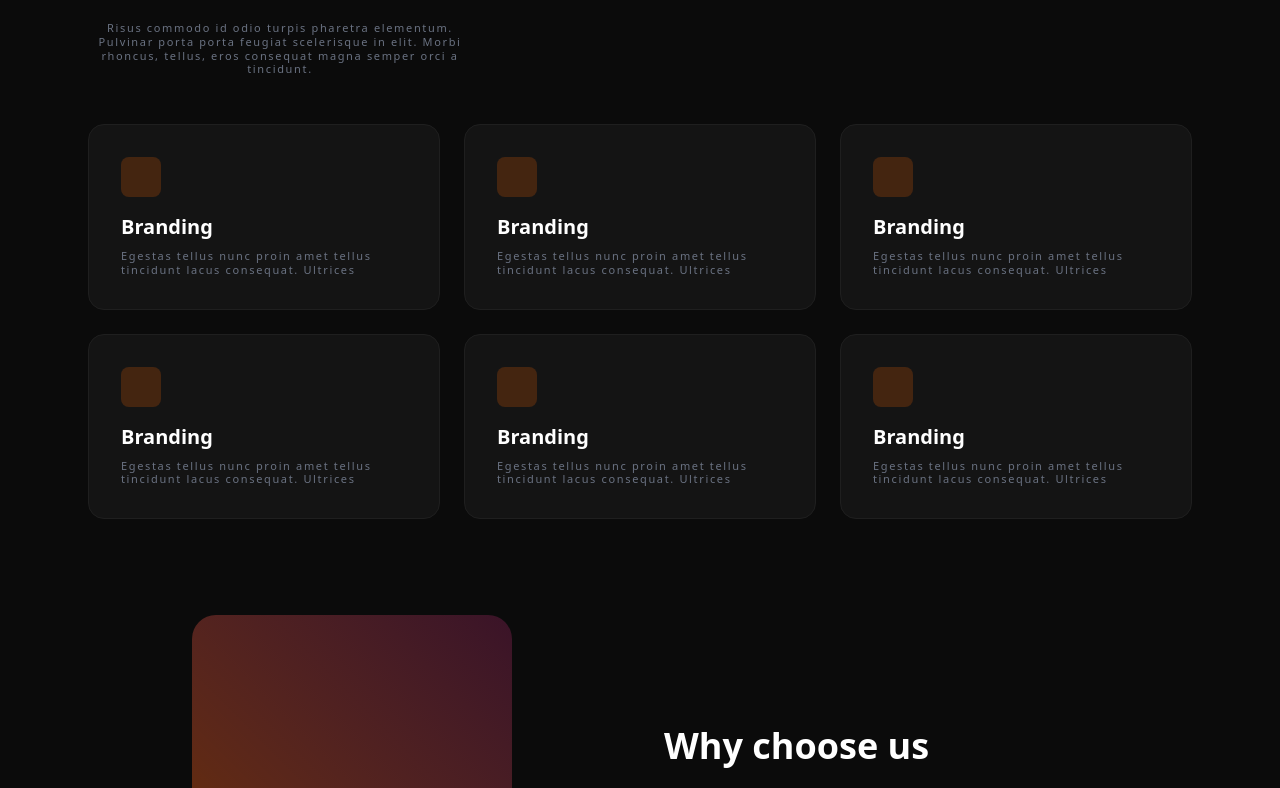
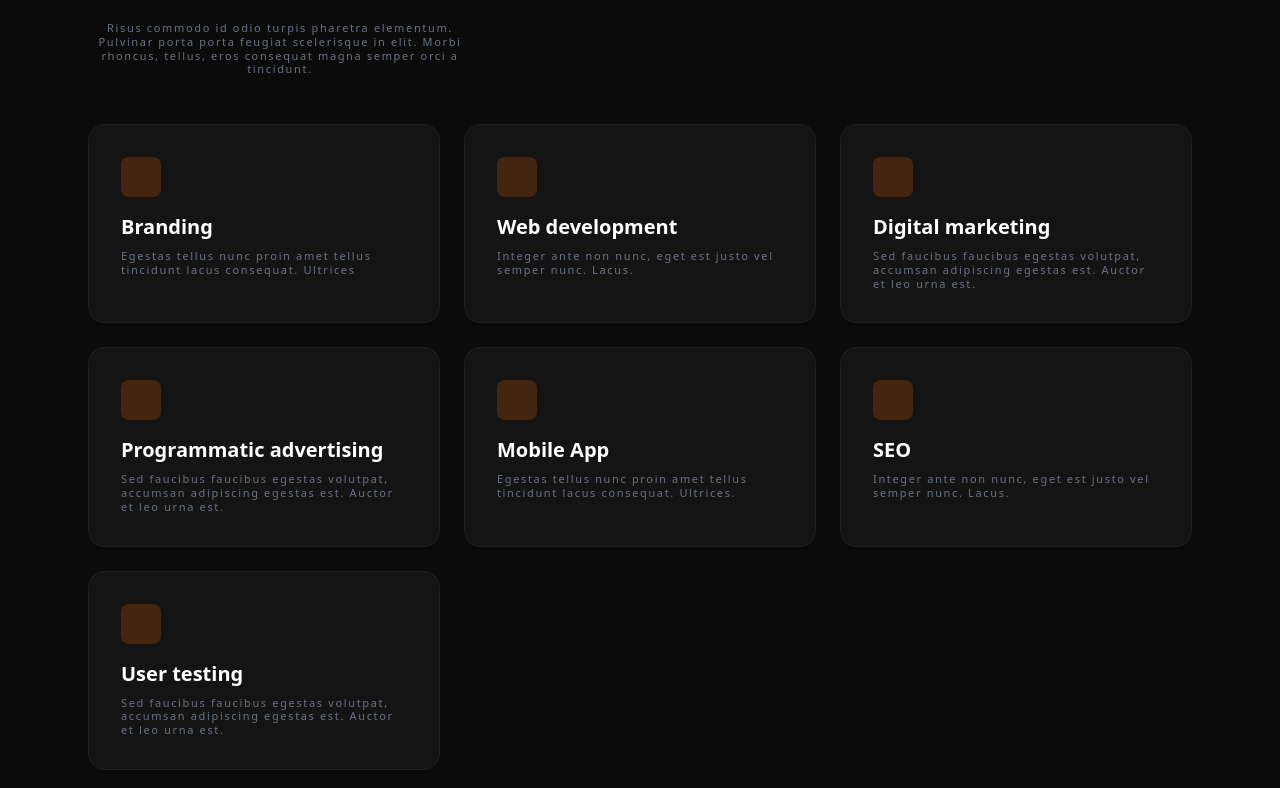
Before and after one commit to MarioBian/Figma-code, a React (Vite) app: page / in a window 1280 px wide. Shown: the part 1188-1976 px from the top of the page. Built offline with nearby package versions, Linux system fonts and the light colour scheme.

Commit message:
list and map for my grid

```diff
--- a/components/Services.jsx
+++ b/components/Services.jsx
@@ -1,4 +1,36 @@
 import React from 'react'
+
+const services = [
+  {
+    title: "Branding",
+    text: "Egestas tellus nunc proin amet tellus tincidunt lacus consequat. Ultrices"
+  },
+  {
+    title: "Web development",
+    text: "Integer ante non nunc, eget est justo vel semper nunc. Lacus."
+  },
+  {
+    title: "Digital marketing",
+    text: "Sed faucibus faucibus egestas volutpat, accumsan adipiscing egestas est. Auctor et leo urna est."
+  },
+  {
+    title: "Programmatic advertising",
+    text: "Sed faucibus faucibus egestas volutpat, accumsan adipiscing egestas est. Auctor et leo urna est."
+  },
+  {
+    title: "Mobile App",
+    text: "Egestas tellus nunc proin amet tellus tincidunt lacus consequat. Ultrices."
+  },
+  {
+    title: "SEO",
+    text: "Integer ante non nunc, eget est justo vel semper nunc. Lacus."
+  },
+  {
+  title: "User testing",
+    text: "Sed faucibus faucibus egestas volutpat, accumsan adipiscing egestas est. Auctor et leo urna est."
+  }
+];
+
 
 const Services = () => {
   return (
@@ -29,15 +61,17 @@ const Services = () => {
       </p>
 
       <div className="mt-12 grid grid-cols-1 sm:grid-cols-2 lg:grid-cols-3 gap-6">
-        {[...Array(6)].map((_, i) => (
+        {services.map((service, i) => (
           <div
           key={i}
           className="bg-[#141414] border border-[#1f1f1f] hover:border-[#2b2b2b] transition rounded-2xl p-8 text-left"
         >
           <div className="w-10 h-10 bg-orange-500/20 rounded-lg mb-4"></div>
-            <h3 className="text-xl font-semibold mb-2">Branding</h3>
+
+          <h3 className="text-xl font-semibold mb-2">{service.title}</h3>
+
           <p className="text-gray-500 text-[11px] tracking-[0.15em] leading-tight max-w-sm">
-            Egestas tellus nunc proin amet tellus tincidunt lacus consequat. Ultrices
+            {service.text}
           </p>
         </div>
         ))}
```
Lines whose indentation alone changed are shown as unchanged.
